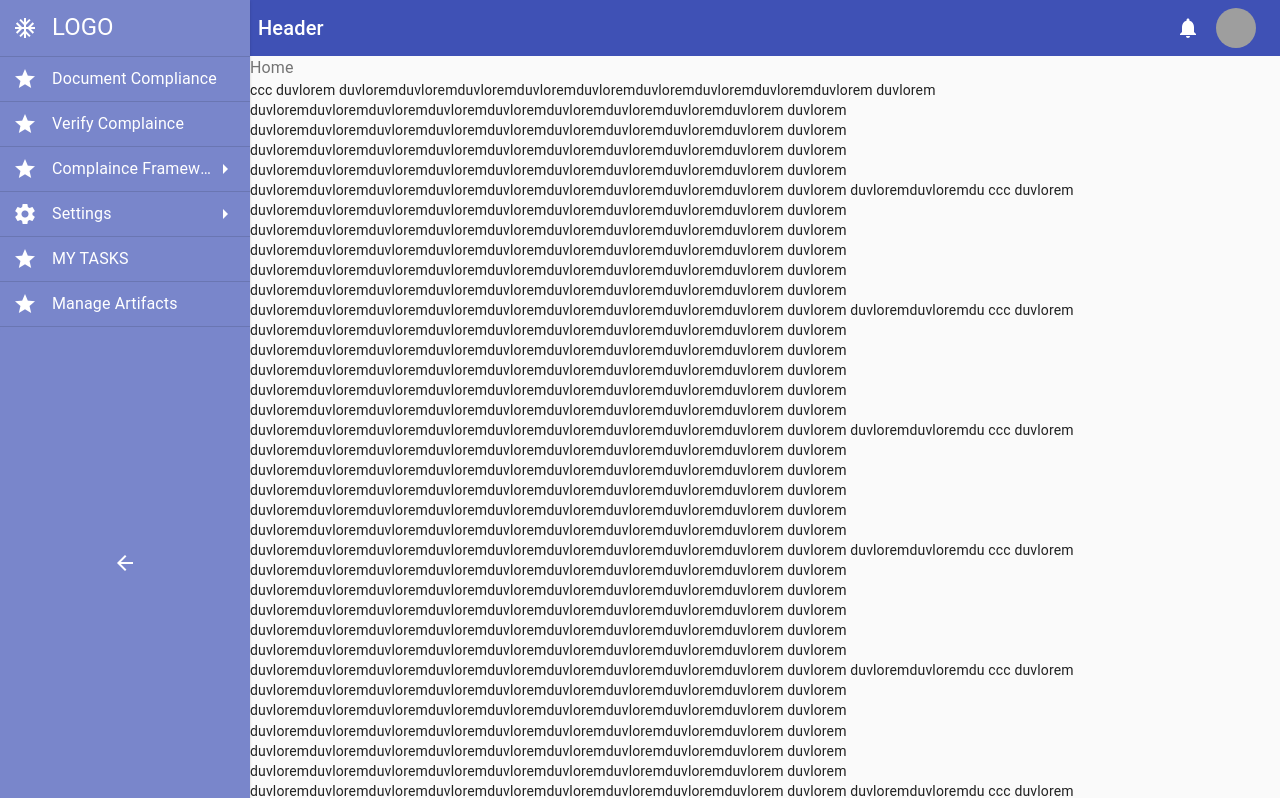
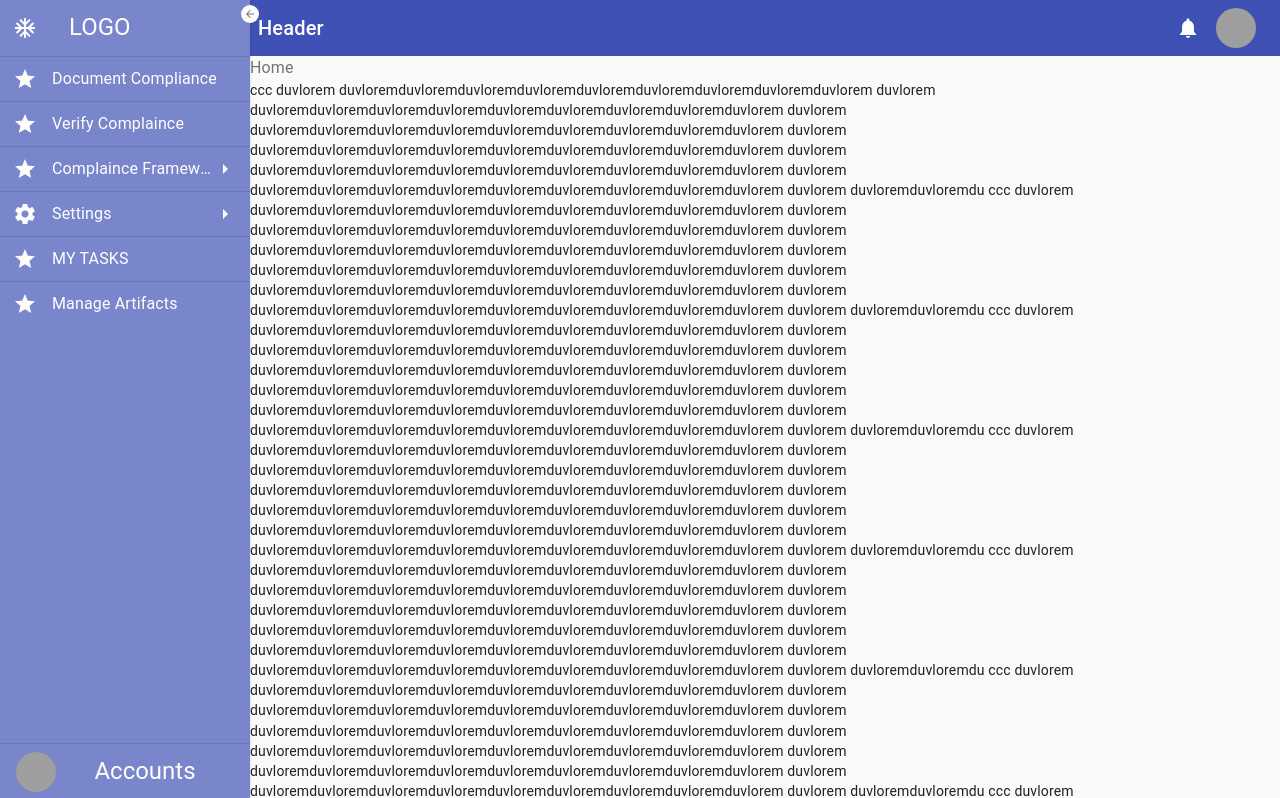
Before and after one commit to sheikhmohammadirfan/CNCMIRFAN, a React (Create React App) app: page / in a window 1280 px wide. Shown: the top 798 px of the page. Built offline with nearby package versions, Linux system fonts and the light colour scheme; sample sign-in values are in the browser's storage; grey boxes are pictures that could not be loaded.

Commit message:
Moved toggle btn to top as similar to prima cloud websitr

```diff
--- a/src/Components/Sidebar.jsx
+++ b/src/Components/Sidebar.jsx
@@ -1,6 +1,5 @@
 import {
   Box,
-  Button,
   Divider,
   Icon,
   List,
@@ -13,6 +12,9 @@ import {
   useMediaQuery,
   withStyles,
   ClickAwayListener,
+  Avatar,
+  Button,
+  IconButton,
 } from "@material-ui/core";
 import AcUnitIcon from "@material-ui/icons/AcUnit";
 import React from "react";
@@ -32,26 +34,37 @@ const useStyles = makeStyles((theme) => {
       [theme.breakpoints.down("xs")]: {
         width: theme.sidebarSmall,
         position: "fixed",
-        // Hide scroll bar on reduce width
-        "&::-webkit-scrollbar": { display: "none" },
       },
       height: "100vh",
       background: theme.palette.primary.light,
       color: theme.textOnPrimary,
-      // Set Icon color
-      "& .MuiButton-root .MuiIcon-root, & .MuiListItemIcon-root": {
-        color: theme.textOnPrimary,
-        minWidth: 3 * iconPadding,
+      position: "sticky",
+      top: 0,
+      zIndex: 1,
+      display: "flex",
+      flexDirection: "column",
+      boxShadow: theme.shadows[1],
+      transition: "width 0.2s linear",
     },
+
+    // Icon side bar, on minimize btn
+    closeSidebar: {
+      width: theme.sidebarSmall,
+      [theme.breakpoints.down("xs")]: {
+        width: theme.sidebarLarge,
+      },
+    },
+
+    // Nav list container
+    navContainer: {
+      padding: 0,
       overflowY: "auto",
       overflowX: "hidden",
-      position: "sticky",
-      top: 0,
-      display: "flex",
-      flexDirection: "column",
-      zIndex: 1,
-      boxShadow: theme.shadows[1],
-      transition: "width 0.2s linear",
+      flexGrow: 1,
+      // Hide scroll bar on reduce width
+      [theme.breakpoints.down("xs")]: {
+        "&::-webkit-scrollbar": { display: "none" },
+      },
       // Scrollbar Container
       "&::-webkit-scrollbar": { width: 10 },
       // Scrollbar track
@@ -67,13 +80,11 @@ const useStyles = makeStyles((theme) => {
       },
     },
 
-    // Icon side bar, on minimize btn
-    closeSidebar: {
-      width: theme.sidebarSmall,
+    // Nav container on small width
+    navClose: {
       // Hide scroll bar on reduce width
       "&::-webkit-scrollbar": { display: "none" },
       [theme.breakpoints.down("xs")]: {
-        width: theme.sidebarLarge,
         // Display scroll bar again on complete width
         "&::-webkit-scrollbar": { display: "block" },
       },
@@ -81,6 +92,11 @@ const useStyles = makeStyles((theme) => {
 
     // Sidebar btn to navigate
     link: {
+      // Set Icon color
+      "& .MuiListItemIcon-root": {
+        color: theme.textOnPrimary,
+        minWidth: 3 * iconPadding,
+      },
       // Decrease left & right padding so that, it look center on minimize
       "& .MuiListItem-root": {
         paddingLeft: iconPadding,
@@ -96,28 +112,31 @@ const useStyles = makeStyles((theme) => {
       },
     },
 
-    // Logo & toggle btns in sidebar
-    sidebarBtn: {
-      width: "100%",
-      minWidth: "max-content",
-      minHeight: theme.sidebarSmall,
-      position: "sticky",
-      padding: 0,
-      zIndex: 10,
-      backgroundColor: theme.palette.primary.light,
-      "&:hover": { backgroundColor: theme.palette.primary.light },
+    // Style for logobtn in sidebar
+    logoBtn: {
+      padding: `${theme.spacing(1)}px ${iconPadding}px`,
+      minHeight: 50,
+      "& .MuiListItemIcon-root": { color: theme.textOnPrimary },
     },
 
-    // Stick logo btn to top
-    logoBtn: {
-      top: 0,
-      padding: `${theme.spacing(1)}px ${iconPadding}px`,
+    // style for Account profile btn
+    accBtn: {
+      justifyContent: "center",
+      "& .MuiListItemIcon-root": { minWidth: "max-content" },
     },
 
-    // Stick toggle btn to bottom & make it grow to available height
-    togglerBtn: {
-      bottom: 0,
-      flexGrow: 1,
+    toggleBtn: {
+      maxWidth: "max-content",
+      minWidth: "max-content",
+      backgroundColor: "white",
+      transition: "all 0.4s linear",
+      "&:hover": { backgroundColor: "white" },
+      position: "absolute",
+      right: -9,
+      top: 5,
+      "& .MuiIcon-root": {
+        fontSize: 12,
+      },
     },
   };
 });
@@ -166,6 +185,7 @@ const Menu = ({ sidebarStatus = true, data: { title, icon, subNav } }) => {
   const [showTooltip, toggleTooltip] = useState(false);
 
   return (
+    <ClickAwayListener onClickAway={() => toggleTooltip(false)}>
       <PopupTooltip
         title={
           subNav ? (
@@ -187,8 +207,9 @@ const Menu = ({ sidebarStatus = true, data: { title, icon, subNav } }) => {
         onClose={() => toggleTooltip(false)}
         onOpen={() => toggleTooltip(true)}
         open={showTooltip}
+        leaveTouchDelay={60000}
       >
-      <ListItem button>
+        <ListItem button onClick={() => toggleTooltip(true)}>
           <ListItemIcon>
             <Icon>{icon}</Icon>
           </ListItemIcon>
@@ -200,6 +221,7 @@ const Menu = ({ sidebarStatus = true, data: { title, icon, subNav } }) => {
           {subNav && <Icon>arrow_right</Icon>}
         </ListItem>
       </PopupTooltip>
+    </ClickAwayListener>
   );
 };
 
@@ -210,15 +232,19 @@ function Sidebar() {
   // Get Styles
   const classes = useStyles();
 
-  // React states to open & close sub menu
-  const [open, setopen] = useState(true);
+  // React states to isSidebarOpen & close sub menu
+  const [isSidebarOpen, toggleSidebar] = useState(true);
 
   // React state to change on theme breakpoint
   const xs = useMediaQuery((theme) => theme.breakpoints.down("xs"));
 
   return (
-    <Box className={`${classes.sidebar} ${!open && classes.closeSidebar}`}>
-      <ListItem button className={`${classes.sidebarBtn} ${classes.logoBtn}`}>
+    <Box
+      className={`${classes.sidebar} ${
+        !isSidebarOpen ? classes.closeSidebar : ""
+      }`}
+    >
+      <ListItem button className={classes.logoBtn}>
         <ListItemIcon>
           <AcUnitIcon />
         </ListItemIcon>
@@ -228,23 +254,50 @@ function Sidebar() {
           </Typography>
         </ListItemText>
       </ListItem>
-      <List style={{ padding: 0 }}>
+      <Divider />
+
+      <List
+        className={`${classes.navContainer} ${
+          !isSidebarOpen ? classes.navClose : ""
+        }`}
+      >
         {SidebarData.map((data, index) => (
           <div className={classes.link} key={index}>
-            <Divider />
-            <Menu sidebarStatus={(open && !xs) || (!open && xs)} data={data} />
+            {index > 0 && <Divider />}
+            <Menu
+              sidebarStatus={(isSidebarOpen && !xs) || (!isSidebarOpen && xs)}
+              data={data}
+            />
           </div>
         ))}
       </List>
+
       <Divider />
-      <Button
-        className={`${classes.sidebarBtn} ${classes.togglerBtn}`}
-        onClick={() => setopen(!open)}
+      <ListItem button className={classes.accBtn}>
+        <ListItemIcon>
+          <Avatar
+            alt="A"
+            src="https://images.unsplash.com/photo-1625428508242-07166dc06bba?crop=entropy&cs=tinysrgb&fit=max&fm=jpg&ixid=MnwxfDB8MXxyYW5kb218MHx8fHx8fHx8MTYyNzQ4MzIxNA&ixlib=rb-1.2.1&q=80&w=1080"
+          />
+        </ListItemIcon>
+        <ListItemText>
+          <Typography noWrap variant="h5" align="center">
+            Accounts
+          </Typography>
+        </ListItemText>
+      </ListItem>
+
+      <IconButton
+        size="small"
+        className={classes.toggleBtn}
+        onClick={() => toggleSidebar(!isSidebarOpen)}
       >
         <Icon>
-          {(open && !xs) || (!open && xs) ? "arrow_back" : "arrow_forward"}
+          {(isSidebarOpen && !xs) || (!isSidebarOpen && xs)
+            ? "arrow_back"
+            : "menu"}
         </Icon>
-      </Button>
+      </IconButton>
     </Box>
   );
 }
```
Lines whose indentation alone changed are shown as unchanged.
